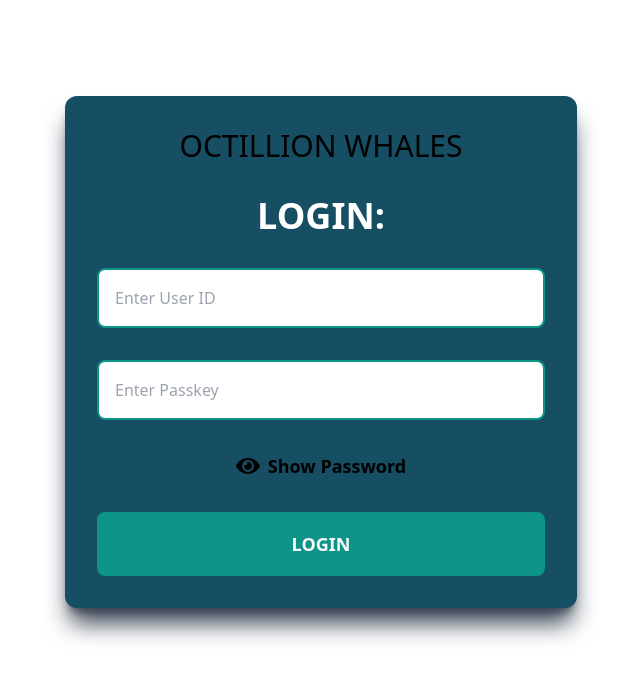
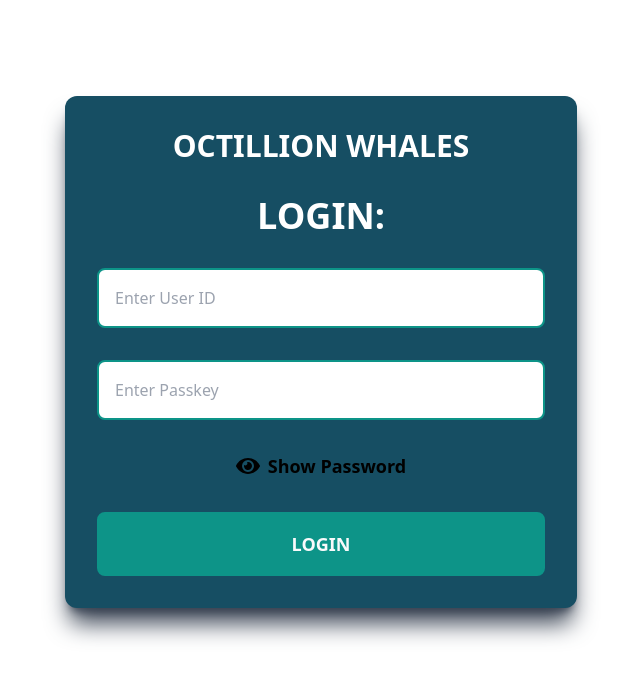
Before and after one commit to BenChris090/OctillionWhales, a React (Create React App) app: page /login in a window 1280 px wide. Shown: the top 680 px of the page, without its empty margins (319-959 px from the left). Built offline with nearby package versions, Linux system fonts and the light colour scheme.

Commit message:
My Fifth Commit : 15-01-25 (6-6)

```diff
--- a/src/Login.js
+++ b/src/Login.js
@@ -68,7 +68,7 @@ const Login = () => {
             {!isPending && !error && !isLoggedIn && (
                 <form className="mx-auto my-auto p-8 rounded-xl space-y-12 lg:space-y-8 bg-cyan-900 shadow-xl shadow-gray-700 max-w-md lg:max-w-lg">
                     <div className="px-auto mx-auto w-full place-content-center">
-                        <Link to="/" className="flex text-center text-3xl justify-center place-content-center px-auto mx-auto lg:max-h-16">
+                        <Link to="/" className="flex font-bold text-white text-center text-3xl justify-center place-content-center px-auto mx-auto lg:max-h-16">
                             OCTILLION WHALES
                         </Link>
                     </div>
```
